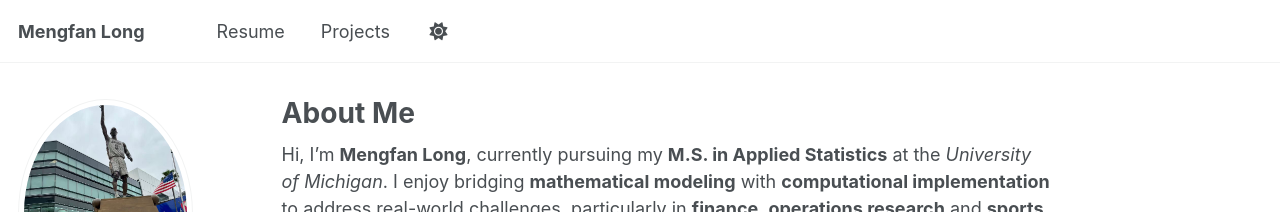
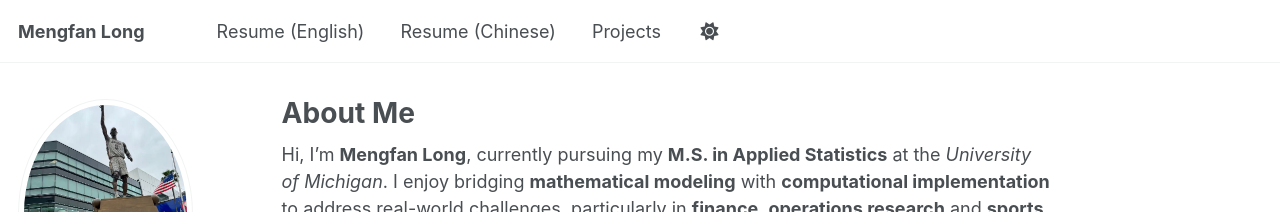
Before and after one commit to kevinlmf/kevinlmf.github.io, a Jekyll site: the page built from index.md, in a window 1280 px wide. Shown: the top 212 px of the page. Built offline with Jekyll 4.4.1, drawn with Linux system fonts in a browser that asks for light colours; a script that is not in the unit is left out.

Commit message:
Update navigation.yml

```diff
--- a/_data/navigation.yml
+++ b/_data/navigation.yml
@@ -1,6 +1,9 @@
 main:
-  - title: "Resume"
+  - title: "Resume (English)"
     url: /files/Resume1.pdf
+
+  - title: "Resume (Chinese)"
+    url: /files/Resume_Chinese.pdf
 
   - title: "Projects"
     url: /projects/
```
